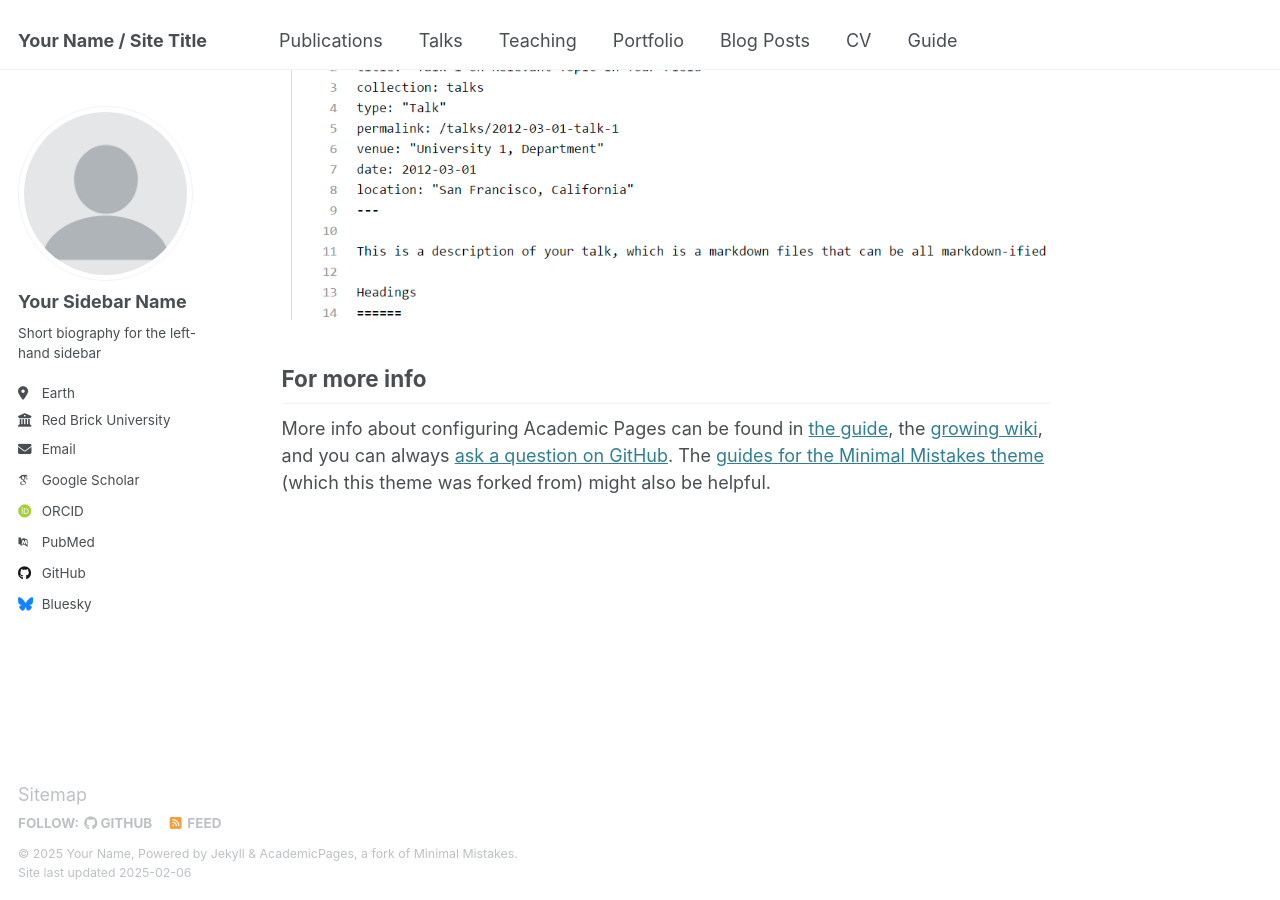
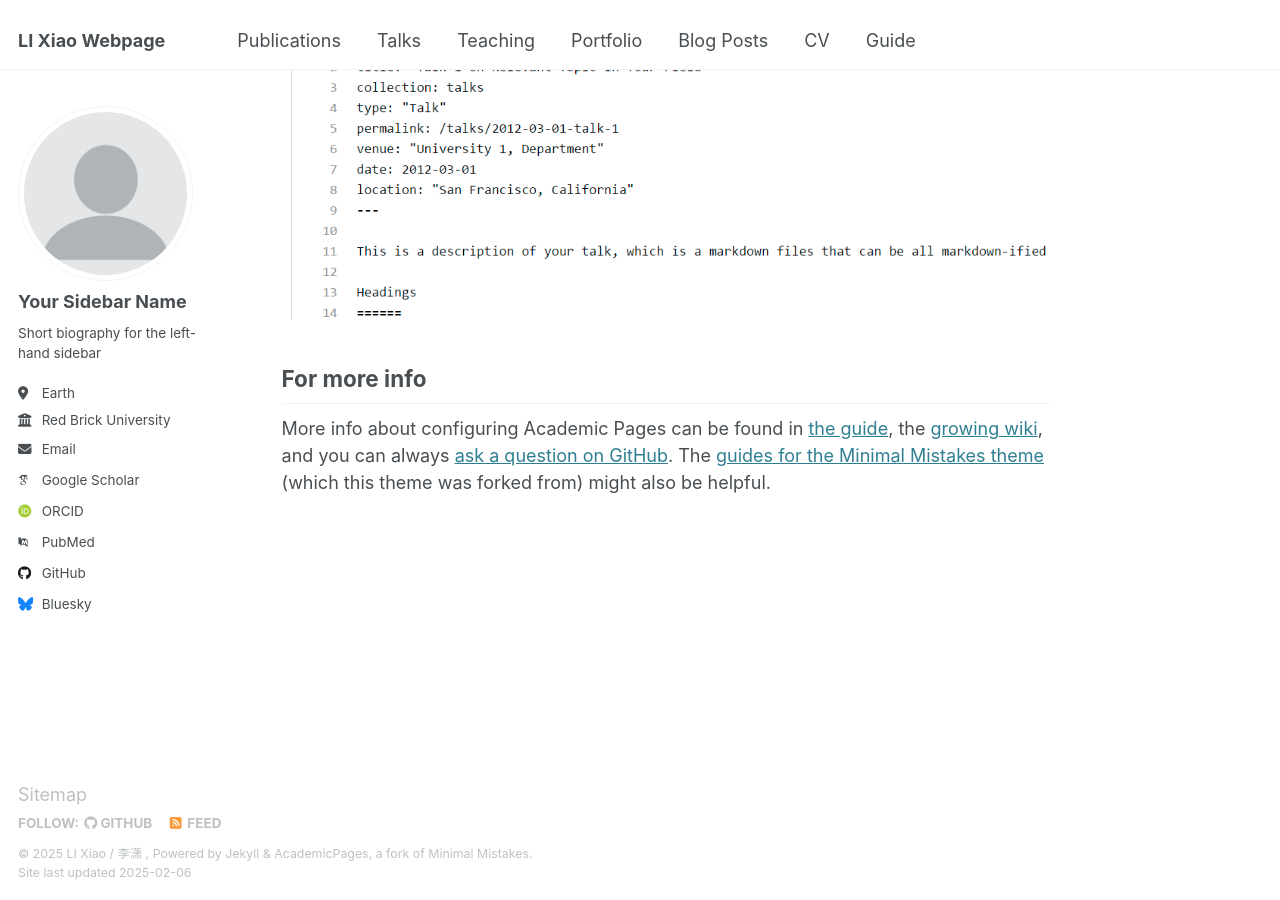
Before and after one commit to XiaoLi-CN/xiaoli-cn.github.io, a Jekyll site: the page built from _pages/about.md, in a window 1280 px wide and 900 px high, scrolled down 2642 px. Built offline with Jekyll 4.4.1, drawn with Linux system fonts in a browser that asks for light colours; some web fonts are replaced.

Commit message:
Update _config.yml

```diff
--- a/_config.yml
+++ b/_config.yml
@@ -9,11 +9,11 @@
 # Basic Site Settings
 locale                   : "en-US"
 site_theme               : "default"
-title                    : "Your Name / Site Title"
+title                    : "LI Xiao Webpage"
 title_separator          : "-"
-name                     : &name "Your Name"
-description              : &description "personal description"
-url                      : https://academicpages.github.io # the base hostname & protocol for your site e.g. "https://[your GitHub username].github.io"
+name                     : &name "LI Xiao / 李潇 "
+description              : &description "PhD Student"
+url                      : https://xiaoli-cn.github.io # the base hostname & protocol for your site e.g. "https://[your GitHub username].github.io"
 baseurl                  : "" # the subpath of your site, e.g. "/blog"
 repository               : "academicpages/academicpages.github.io"
 
```
